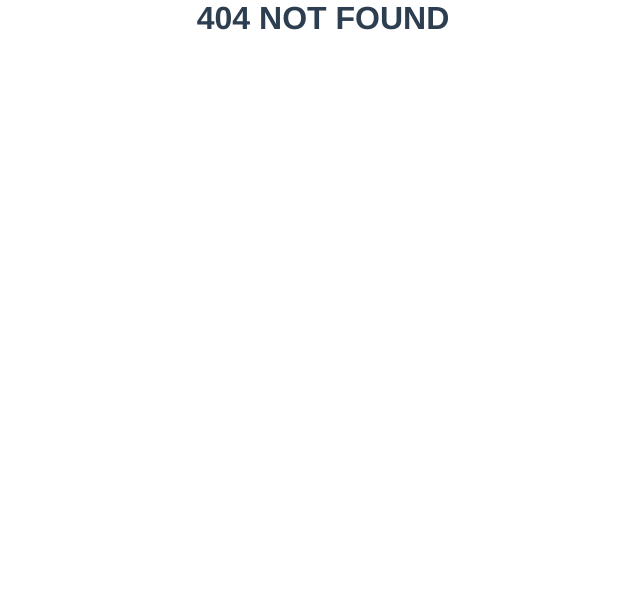
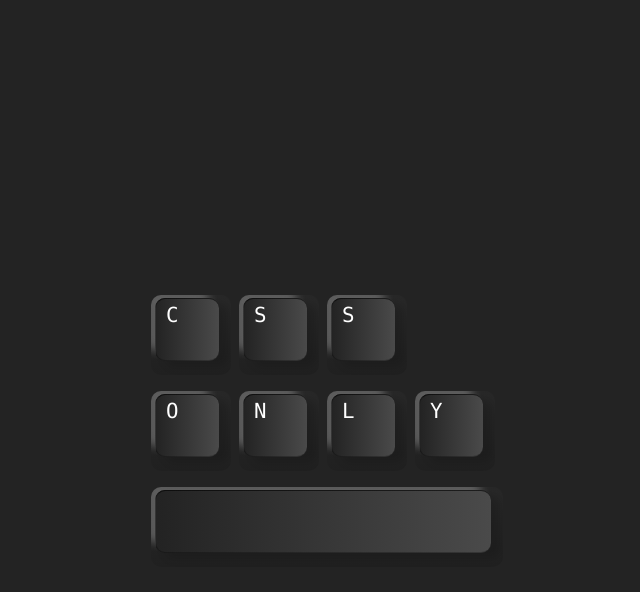
Before and after one commit to michael921010/collection-of-works, a Vue app: page /css-only-keyboard-keys-ui-design in a window 1280 px wide. Before the commit this address had no page. Shown: the top 592 px of the page, without its empty margins (317-957 px from the left). Built offline with nearby package versions, Linux system fonts and the light colour scheme.

Commit message:
:lipstick: CSS Only Keyboard Keys UI Design

```diff
--- a/src/router/index.js
+++ b/src/router/index.js
@@ -55,6 +55,12 @@ export const routes = [
     name: "SquidGameResponsiveWebsite",
     component: () => import("@/views/SquidGameResponsiveWebsite"),
   },
+  {
+    label: "CSS Only Keyboard Keys UI Design",
+    path: "/css-only-keyboard-keys-ui-design",
+    name: "CSSOnlyKeyboardKeysUIDesign",
+    component: () => import("@/views/CSSOnlyKeyboardKeysUIDesign"),
+  },
 
   {
     label: "Started",
--- /dev/null
+++ b/src/views/CSSOnlyKeyboardKeysUIDesign.vue
@@ -0,0 +1,74 @@
+<template>
+  <div class="root">
+    <div>
+      <span v-for="(char, i) in 'css'.split('')" :key="i">
+        <i>{{ char }}</i>
+      </span>
+      <span style="opacity: 0;" />
+      <br />
+      <span v-for="(char, i) in 'only'.split('')" :key="i">
+        <i>{{ char }}</i>
+      </span>
+      <br />
+      <span><i /></span>
+    </div>
+  </div>
+</template>
+
+<style lang="scss" scoped>
+.root {
+  font-family: Consolas;
+  display: flex;
+  justify-content: center;
+  align-items: center;
+  min-height: 100vh;
+  background-color: #232323;
+
+  span {
+    position: relative;
+    display: inline-flex;
+    width: 80px;
+    height: 80px;
+    padding: 8px 15px;
+    margin: 8px 4px;
+    border-radius: 10px;
+    background: linear-gradient(180deg, #282828, #202020);
+    box-shadow: inset -8px 0 8px rgba(0, 0, 0, 0.15),
+      inset 0 -8px -8px rgba(0, 0, 0, 0.25), 0 0 0 2px rgba(0, 0, 0, 0.75),
+      10px 20px 25px rgba(0, 0, 0, 0.4);
+    overflow: hidden;
+
+    &::before {
+      content: "";
+      position: absolute;
+      top: 3px;
+      left: 4px;
+      bottom: 14px;
+      right: 12px;
+      background: linear-gradient(90deg, #232323, #4a4a4a);
+      border-radius: 10px;
+      box-shadow: -10px -10px 10px rgba(255, 255, 255, 0.25),
+        10px 5px 10px rgba(0, 0, 0, 0.15);
+      border-left: 1px solid #0004;
+      border-bottom: 1px solid #0004;
+      border-top: 1px solid #0009;
+    }
+
+    i {
+      position: relative;
+      color: #fff;
+      font-style: normal;
+      font-size: 1.3em;
+      text-transform: uppercase;
+    }
+
+    &:last-child {
+      width: 100%;
+    }
+
+    &:hover {
+      transform: translateX(2px) translateY(5px);
+    }
+  }
+}
+</style>
```
